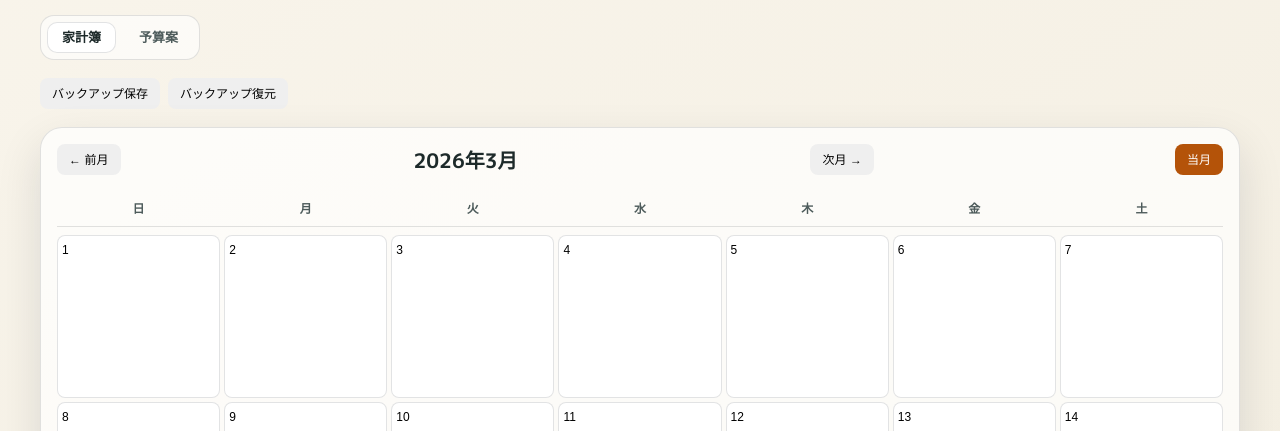
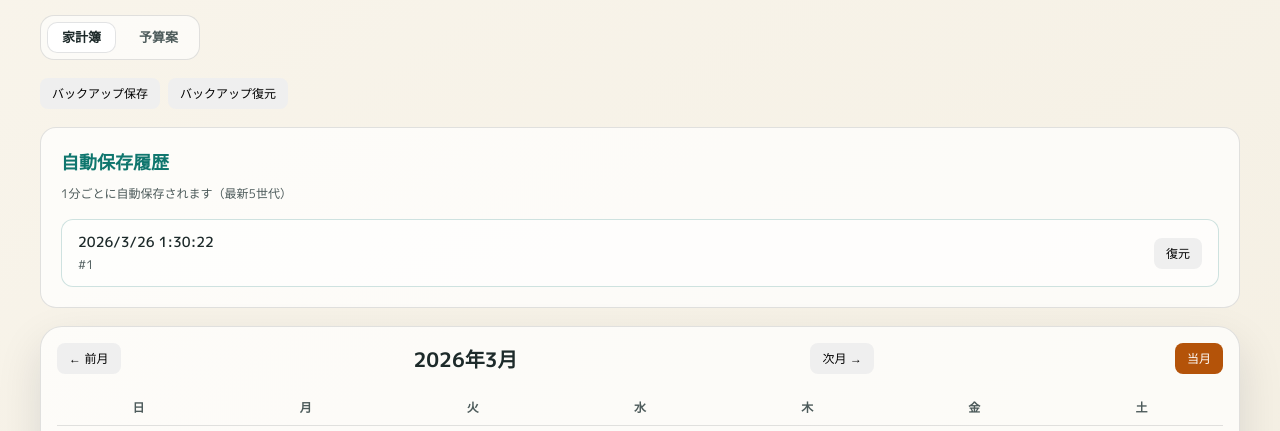
Before and after one commit to tkgorira/ocr_phone, a plain HTML site: page index.html in a window 1280 px wide. Shown: the part 311-742 px from the top of the page. Drawn offline with Linux system fonts and the light colour scheme.

Commit message:
feat: implement auto-backup with history and restore

```diff
--- a/app.js
+++ b/app.js
@@ -37,6 +37,11 @@ const FIXED_BUDGET_VALUES = {
 };
 
 const CREDIT_AVAILABLE_BUFFER = 70000;
+
+// Auto-backup settings
+const AUTO_BACKUP_INTERVAL_MS = 60000; // 1 minute
+const AUTO_BACKUP_HISTORY_LIMIT = 5;
+const AUTO_BACKUP_STORAGE_KEY = "autoBackups";
 
 const state = {
   currentMonthOffset: 0,
@@ -92,6 +97,7 @@ const refs = {
   backupExportBtn: document.getElementById("backupExportBtn"),
   backupImportBtn: document.getElementById("backupImportBtn"),
   backupFileInput: document.getElementById("backupFileInput"),
+  backupHistoryList: document.getElementById("backupHistoryList"),
 };
 
 const budgetInputRefs = {
@@ -514,6 +520,103 @@ async function importBackupFromFile(event) {
   }
 }
 
+// Auto-backup functions
+function saveAutoBackup() {
+  try {
+    const backup = {
+      ...createBackupPayload(),
+      id: Date.now(),
+      label: new Date().toLocaleString("ja-JP"),
+    };
+
+    let history = [];
+    const stored = localStorage.getItem(AUTO_BACKUP_STORAGE_KEY);
+    if (stored) {
+      try {
+        history = JSON.parse(stored);
+      } catch {
+        history = [];
+      }
+    }
+
+    // Add new backup and keep only latest entries
+    history.unshift(backup);
+    history = history.slice(0, AUTO_BACKUP_HISTORY_LIMIT);
+    localStorage.setItem(AUTO_BACKUP_STORAGE_KEY, JSON.stringify(history));
+
+    renderBackupHistory();
+  } catch (error) {
+    console.error("Auto-backup failed:", error);
+  }
+}
+
+function getBackupHistory() {
+  try {
+    const stored = localStorage.getItem(AUTO_BACKUP_STORAGE_KEY);
+    return stored ? JSON.parse(stored) : [];
+  } catch {
+    return [];
+  }
+}
+
+function restoreFromAutoBackup(backupId) {
+  const history = getBackupHistory();
+  const backup = history.find((item) => item.id === backupId);
+
+  if (!backup) {
+    alert("バックアップが見つかりません");
+    return;
+  }
+
+  if (
+    !confirm(
+      `${backup.label} のバックアップから復元しますか?\n現在のデータは上書きされます。`
+    )
+  ) {
+    return;
+  }
+
+  const text = JSON.stringify(backup);
+  parseAndRestoreBackup(text);
+}
+
+function renderBackupHistory() {
+  const history = getBackupHistory();
+
+  if (history.length === 0) {
+    refs.backupHistoryList.innerHTML =
+      '<p class="placeholder">自動バックアップはまだありません</p>';
+    return;
+  }
+
+  refs.backupHistoryList.innerHTML = history
+    .map(
+      (backup, index) =>
+        `
+    <div class="backup-item">
+      <div class="backup-info">
+        <p class="backup-label">${backup.label}</p>
+        <p class="backup-timestamp">#${history.length - index}</p>
+      </div>
+      <button
+        class="btn btn-small"
+        onclick="restoreFromAutoBackup(${backup.id})"
+        type="button"
+      >復元</button>
+    </div>
+    `
+    )
+    .join("");
+}
+
+function startAutoBackup() {
+  // Save immediately on init
+  saveAutoBackup();
+
+  // Then save every minute
+  setInterval(saveAutoBackup, AUTO_BACKUP_INTERVAL_MS);
+}
+
 function refreshBudgetViewIfVisible() {
   if (state.activeTab !== "budget") return;
   renderBudgetForCurrentMonth();
@@ -902,6 +1005,7 @@ function init() {
   renderAll();
   renderBudgetForCurrentMonth();
   bindEvents();
+  startAutoBackup();
 }
 
 function registerServiceWorker() {
--- a/index.html
+++ b/index.html
@@ -46,6 +46,16 @@
         <button id="backupExportBtn" class="btn btn-small" type="button">バックアップ保存</button>
         <button id="backupImportBtn" class="btn btn-small" type="button">バックアップ復元</button>
         <input id="backupFileInput" type="file" accept="application/json" hidden />
+      </section>
+
+      <section class="auto-backup-history" aria-label="自動バックアップ履歴">
+        <div class="history-header">
+          <h3>自動保存履歴</h3>
+          <p class="history-info">1分ごとに自動保存されます（最新5世代）</p>
+        </div>
+        <div id="backupHistoryList" class="backup-history-list">
+          <p class="placeholder">バックアップはまだありません</p>
+        </div>
       </section>
 
       <div id="ledgerView" class="tab-view">
--- a/styles.css
+++ b/styles.css
@@ -648,3 +648,75 @@ body {
     transform: translateY(0);
   }
 }
+
+/* Auto-backup history styles */
+.auto-backup-history {
+  grid-column: 1 / -1;
+  background: var(--panel);
+  border: 1px solid var(--line);
+  border-radius: 16px;
+  padding: 20px;
+  backdrop-filter: blur(10px);
+  animation: fadeInUp 0.7s ease both;
+}
+
+.history-header {
+  margin-bottom: 16px;
+}
+
+.history-header h3 {
+  margin: 0 0 8px 0;
+  font-size: 18px;
+  font-weight: 600;
+  color: var(--brand);
+}
+
+.history-info {
+  margin: 0;
+  font-size: 12px;
+  color: var(--ink-soft);
+}
+
+.backup-history-list {
+  display: flex;
+  flex-direction: column;
+  gap: 12px;
+}
+
+.backup-item {
+  display: flex;
+  justify-content: space-between;
+  align-items: center;
+  padding: 12px 16px;
+  background: rgba(255, 255, 255, 0.5);
+  border-radius: 12px;
+  border: 1px solid rgba(15, 118, 110, 0.2);
+  transition: all 0.3s ease;
+}
+
+.backup-item:hover {
+  background: rgba(255, 255, 255, 0.8);
+  transform: translateX(4px);
+}
+
+.backup-info {
+  flex: 1;
+}
+
+.backup-label {
+  margin: 0 0 4px 0;
+  font-weight: 500;
+  font-size: 14px;
+  color: var(--ink);
+}
+
+.backup-timestamp {
+  margin: 0;
+  font-size: 12px;
+  color: var(--ink-soft);
+}
+
+.backup-item .btn {
+  margin-left: 12px;
+  white-space: nowrap;
+}
```
